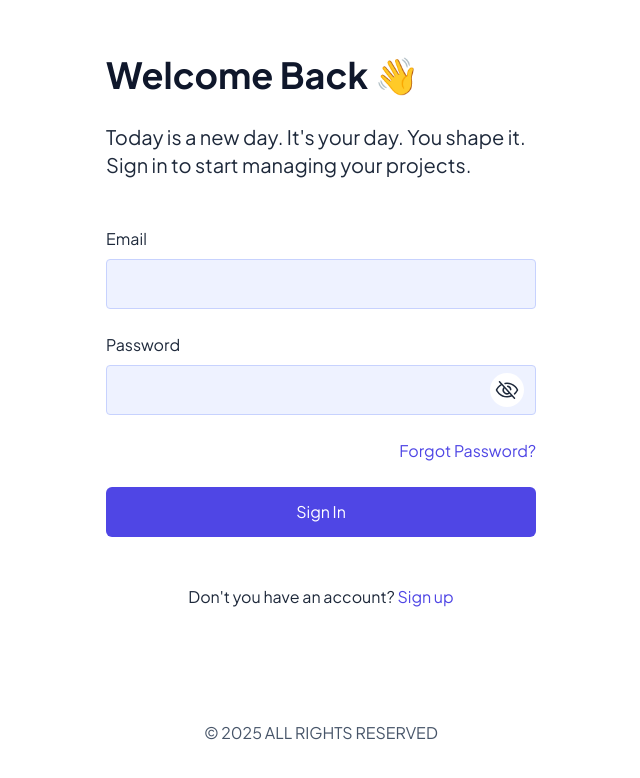
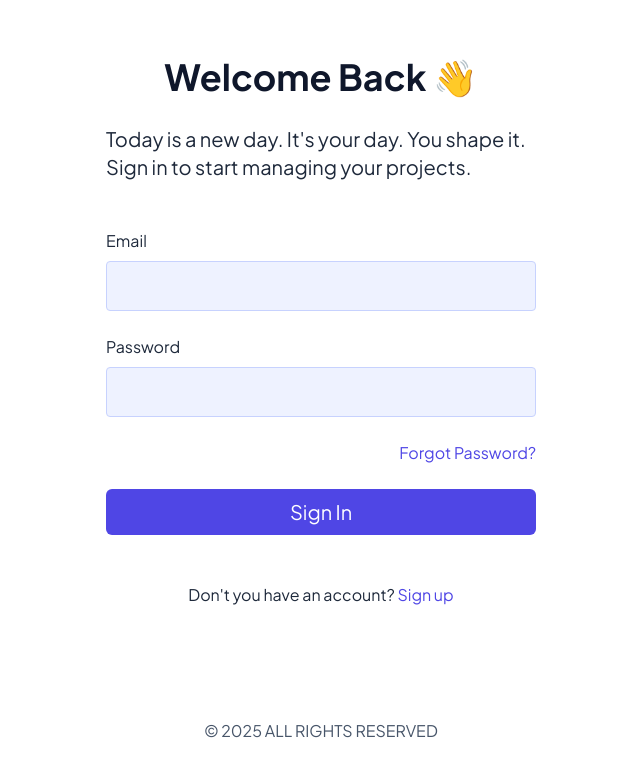
Before and after one commit to NeZox-off/social-network-web, a Next.js app: page / in a window 1280 px wide. Shown: the top 778 px of the page, without its empty margins (319-959 px from the left). Built offline with nearby package versions, Linux system fonts and the light colour scheme.

Commit message:
finished sign-in page

```diff
--- a/app/global.css
+++ b/app/global.css
@@ -12,6 +12,18 @@
 	--color-btn-primary: #4f46e5;
 	--color-btn-text-primary: #fff;
 	--color-btn-border-primary: #4f46e5;
+
+
+	--animate-fade-in: fadeIn .15 linear;
+
+	@keyframes fadeIn {
+		0% {
+			opacity: 0%;
+		}
+		100% {
+			opacity: 100%;
+		}
+	}
 }
 
 body {
--- a/src/shared/config/route.config.ts
+++ b/src/shared/config/route.config.ts
@@ -6,7 +6,7 @@ class RouteConfig {
 	settings = '/settings'
 	help = '/help'
 	sign_in = '/a/sign-in'
-	sign_up = '/a/sign_-up'
+	sign_up = '/a/sign-up'
 	password_recovery = '/a/password-recovery'
 }
 
--- /dev/null
+++ b/src/shared/model/hooks/display-animation.ts
@@ -0,0 +1,14 @@
+"use client"
+import { useCallback, useState } from 'react'
+
+export function useDisplayAnimation() {
+	const [stateShow, setStateShow] = useState(false)
+
+	let timer
+
+	const handleShowAnimation = useCallback(() => {
+		timer = setTimeout(() => setStateShow(true), 0)
+		console.log(timer, stateShow)
+	}, [stateShow])
+	return { handleShowAnimation, stateShow }
+}
--- a/src/shared/ui/button.tsx
+++ b/src/shared/ui/button.tsx
@@ -3,7 +3,7 @@ import { cn } from '@/shared/lib/utils'
 import { cva, VariantProps } from 'class-variance-authority'
 
 const buttonVariants = cva(
-	'px-4 py-3 inline-flex items-center justify-center rounded-md border border-transparent transition-all duration-300 bg-white active:bg-black/30 hover:bg-black/30 focus:bg-black/30 disabled:pointer-events-none disabled:opacity-50',
+	'px-4 py-3 inline-flex items-center justify-center rounded-md border cursor-pointer border-transparent transition-all duration-300 bg-white active:bg-black/30 hover:bg-black/30 focus:bg-black/30 disabled:pointer-events-none disabled:opacity-50',
 	{
 		variants: {
 			variant: {
--- a/src/views/sign-in/ui/InputPasswordPreview.tsx
+++ /dev/null
@@ -1,19 +0,0 @@
-import { cn } from '@/shared/lib/utils'
-import { Button, Icon, Input } from '@/shared/ui'
-import { ComponentProps, useState } from 'react'
-
-interface InputPasswordPreviewProps extends ComponentProps<'input'> {}
-
-export const InputPasswordPreview = ({
-	...props
-}: InputPasswordPreviewProps) => {
-	const [showPassword, setShowPassword] = useState(false)
-	return (
-		<div className="relative">
-			<Input variant={"primary"} className='pr-12' type={showPassword ? "password" : "text"} {...props}/>
-			<Button className={cn("absolute top-1/2 -translate-y-1/2 right-3 rounded-full px-1 py-1")} onClick={() => setShowPassword((prev) => !prev)}>
-				<Icon name={showPassword ? 'Eye' : 'EyeSlash'} size={24} />
-			</Button>
-		</div>
-	)
-}
--- a/src/views/sign-in/ui/SignInPage.tsx
+++ b/src/views/sign-in/ui/SignInPage.tsx
@@ -6,26 +6,30 @@ import { cn } from '@/shared/lib/utils'
 import { useForm } from 'react-hook-form'
 import { zodResolver } from '@hookform/resolvers/zod'
 import { loginFormSchema } from '../model/schema'
-import { InputPasswordPreview } from './InputPasswordPreview'
 
 interface SignInPageProps {}
 
 export const SignInPage = ({}: SignInPageProps) => {
 	const {
 		register,
-		watch,
-		getValues,
+		handleSubmit,
 		formState: { errors },
 	} = useForm({
 		resolver: zodResolver(loginFormSchema),
+		mode: 'onSubmit',
 	})
+
+	const onSubmitSignInForm = (values: { email: string; password: string }) => {
+		console.log(values)
+	}
+
 	return (
 		<article className="p-8 h-dvh w-full flex justify-center items-center">
 			<div className="container mx-auto px-3">
 				<div className="flex flex-col items-center">
 					<div className="max-w-[26.875rem] flex flex-col space-y-12 mb-28">
 						<div>
-							<h1 className="text-4xl text-slate-900 font-bold  mb-7">
+							<h1 className="text-4xl text-slate-900 font-bold text-center mb-7">
 								Welcome Back 👋
 							</h1>
 							<p className="text-xl">
@@ -33,19 +37,41 @@ export const SignInPage = ({}: SignInPageProps) => {
 								managing your projects.
 							</p>
 						</div>
-						<form action="" className="flex flex-col w-full items-end space-y-6">
-							<div className="flex flex-col w-full space-y-6">
-								<Label className="w-full">
-									Email
-									<Input variant={"primary"} type='text' {...register('email')} />
-								</Label>
-								<Label className={cn()}>
-									Password
-									<InputPasswordPreview {...register('password')} />
-								</Label>
+						<form
+							onSubmit={handleSubmit(onSubmitSignInForm)}
+							className="flex flex-col w-full items-end space-y-6"
+						>
+							<div className="w-full space-y-6">
+								<div className="space-y-2">
+									<Label className="w-full">
+										Email
+										<Input variant={'primary'} type="text" {...register('email')} />
+									</Label>
+									{errors.email && (
+										<p className={cn('text-red-500/70')}>{errors.email.message}</p>
+									)}
+								</div>
+								<div className="space-y-2">
+									<Label>
+										Password
+										<Input
+											variant={'primary'}
+											className="pr-12"
+											type="password"
+											{...register('password')}
+										/>
+									</Label>
+									{errors.password && (
+										<p className={cn('text-red-500/70')}>{errors.password.message}</p>
+									)}
+								</div>
 							</div>
 							<Link href={routeConfig.password_recovery}>Forgot Password?</Link>
-							<Button variant={'primary'} className="w-full">
+							<Button
+								type="submit"
+								variant={'primary'}
+								className="w-full text-xl py-2"
+							>
 								Sign In
 							</Button>
 						</form>
@@ -54,7 +80,7 @@ export const SignInPage = ({}: SignInPageProps) => {
 							<Link href={routeConfig.sign_up}>Sign up</Link>
 						</p>
 					</div>
-					<p className='text-muted'>© 2025 ALL RIGHTS RESERVED</p>
+					<p className="text-muted">© 2025 ALL RIGHTS RESERVED</p>
 				</div>
 			</div>
 		</article>
```
